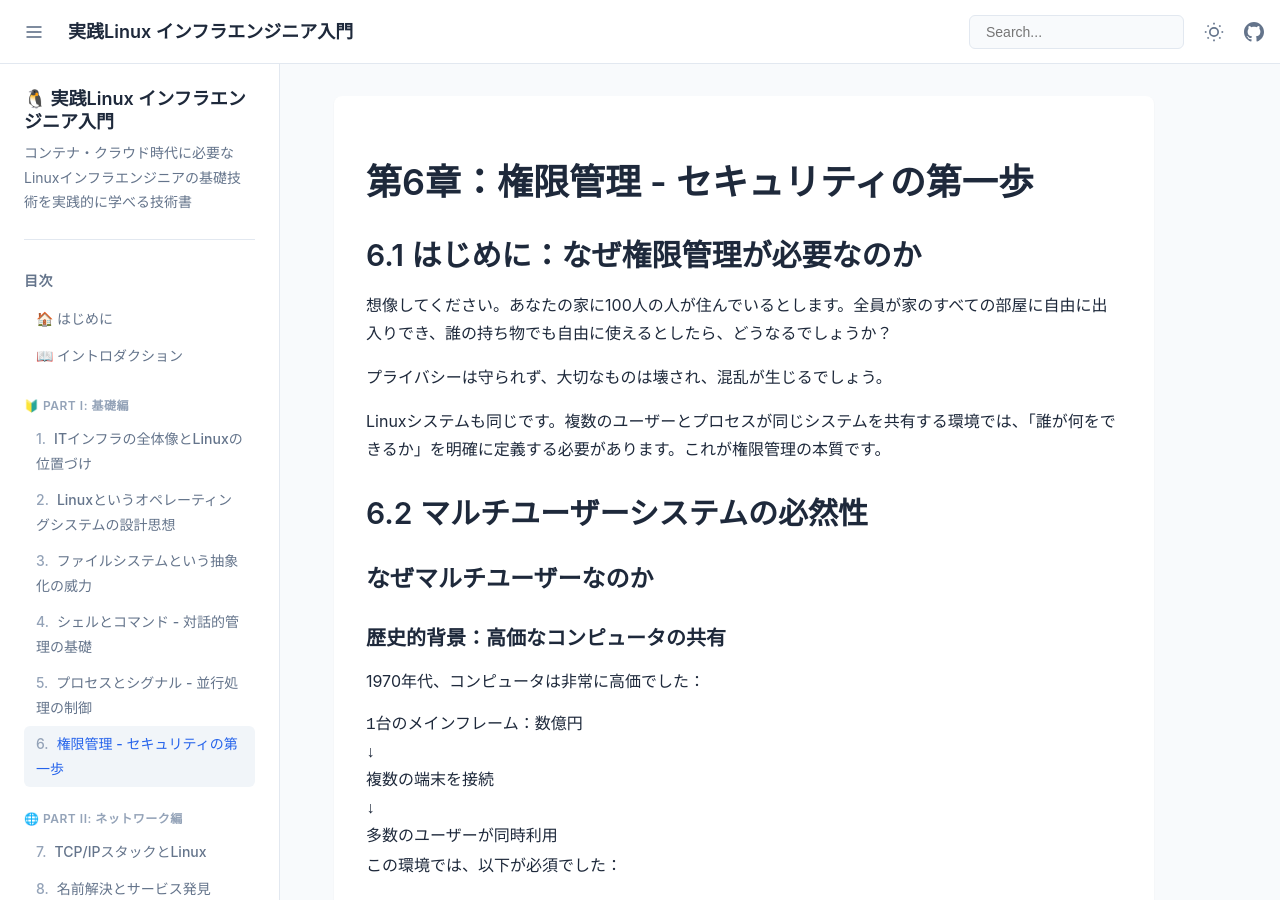
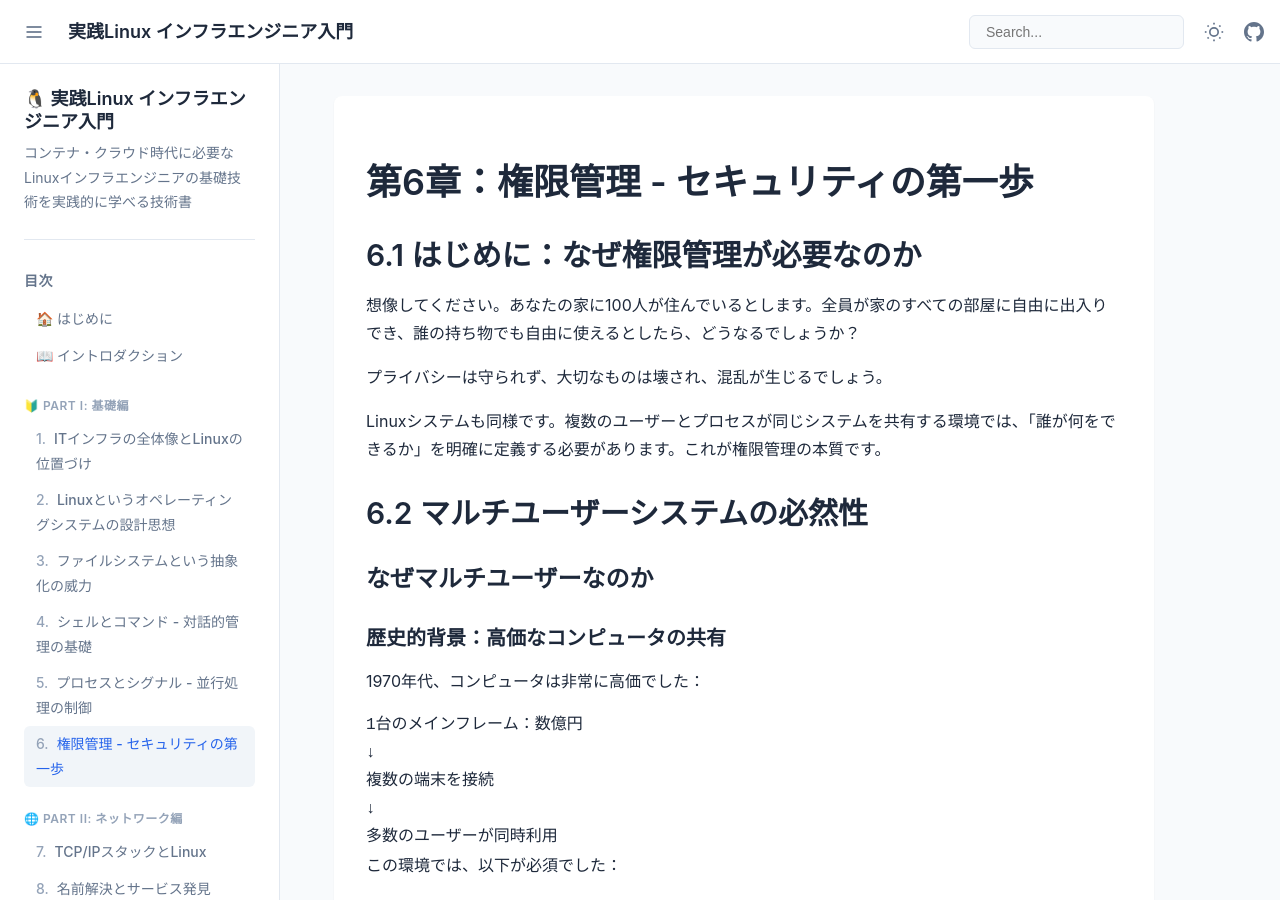
Before and after one commit to itdojp/linux-infra-textbook2, a Jekyll site: the page built from docs/chapters/chapter-06-permissions.md, in a window 1280 px wide and 900 px high. Built offline with Jekyll 4.4.1, drawn with Linux system fonts in a browser that asks for light colours; our own code applies the rules of GitHub Pages for plain Markdown files.

Commit message:
docs: Stage3 表現・スタイル調整（第6章）

````diff
--- a/docs/chapters/chapter-06-permissions.md
+++ b/docs/chapters/chapter-06-permissions.md
@@ -2,11 +2,11 @@
 
 ## 6.1 はじめに：なぜ権限管理が必要なのか
 
-想像してください。あなたの家に100人の人が住んでいるとします。全員が家のすべての部屋に自由に出入りでき、誰の持ち物でも自由に使えるとしたら、どうなるでしょうか？
+想像してください。あなたの家に100人が住んでいるとします。全員が家のすべての部屋に自由に出入りでき、誰の持ち物でも自由に使えるとしたら、どうなるでしょうか？
 
 プライバシーは守られず、大切なものは壊され、混乱が生じるでしょう。
 
-Linuxシステムも同じです。複数のユーザーとプロセスが同じシステムを共有する環境では、「誰が何をできるか」を明確に定義する必要があります。これが権限管理の本質です。
+Linuxシステムも同様です。複数のユーザーとプロセスが同じシステムを共有する環境では、「誰が何をできるか」を明確に定義する必要があります。これが権限管理の本質です。
 
 ## 6.2 マルチユーザーシステムの必然性
 
@@ -16,7 +16,7 @@ Linuxシステムも同じです。複数のユーザーとプロセスが同じ
 
 1970年代、コンピュータは非常に高価でした：
 
-```
+```text
 1台のメインフレーム：数億円
 ↓
 複数の端末を接続
````
